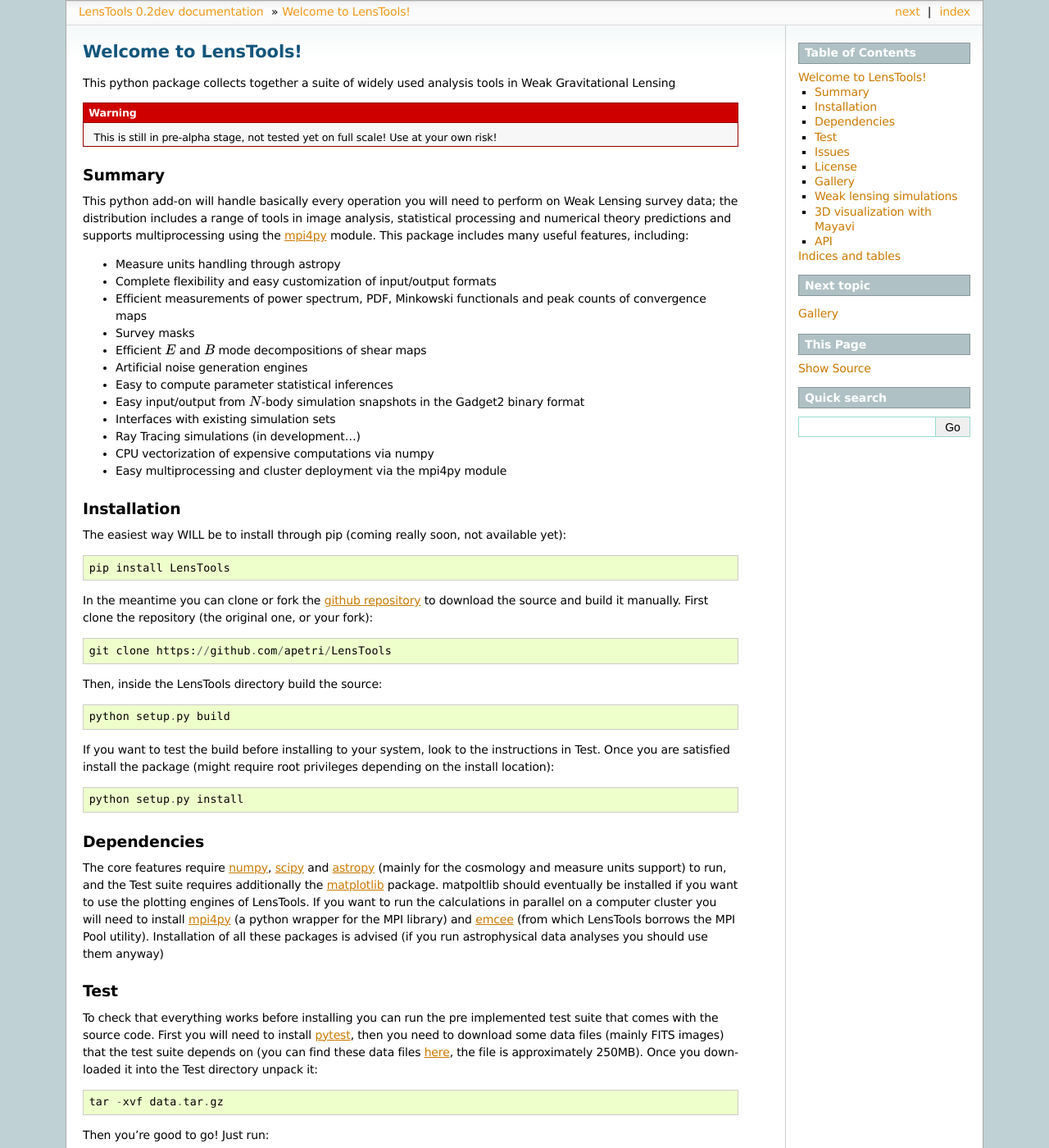
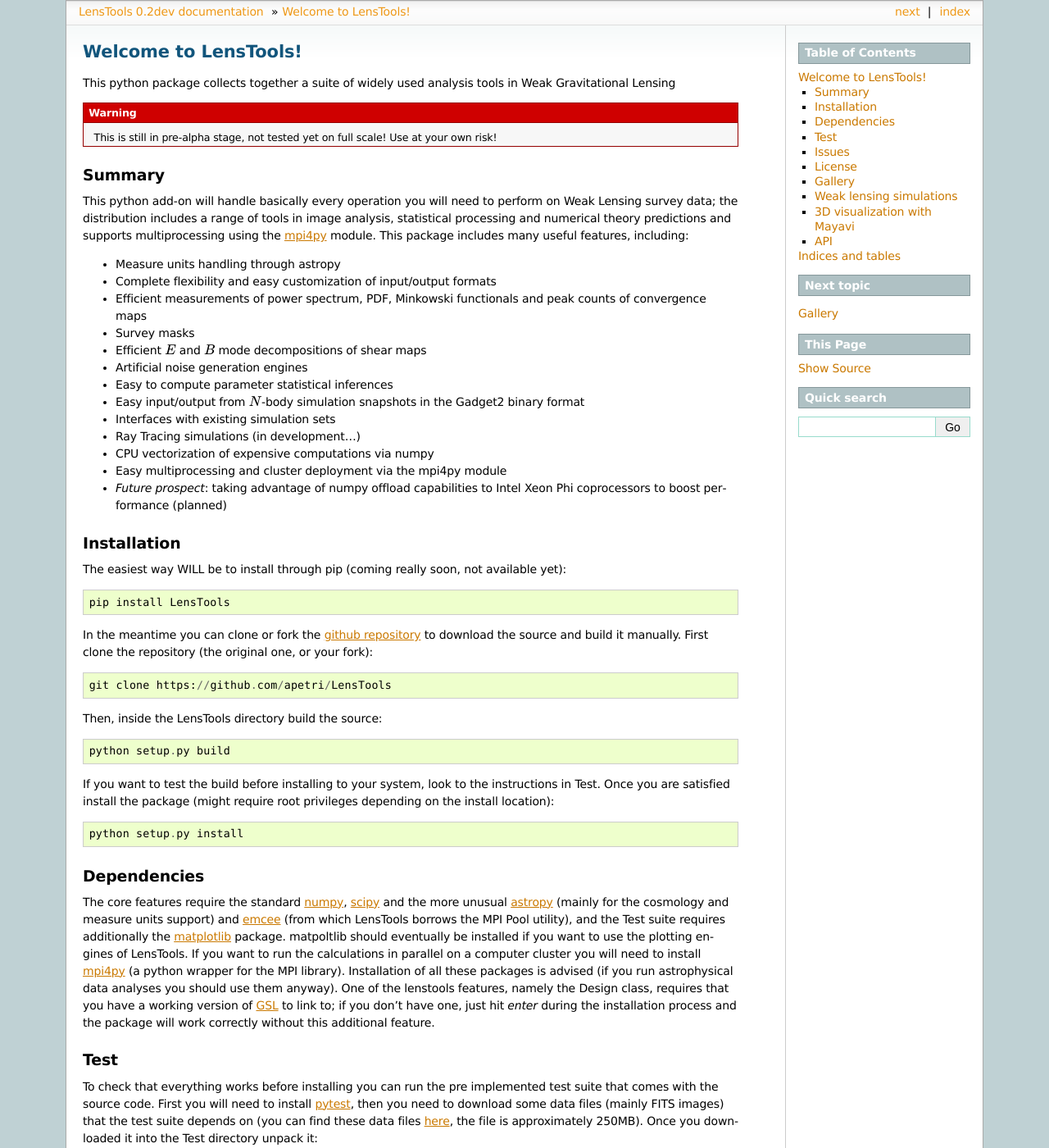
Before and after one commit to apetri/LensTools, a Sphinx documentation site: the page built from docs/source/index.rst, in a window 1280 px wide and 1400 px high. Shown: the whole window at 82% size. Built offline with Sphinx 7.4.7, drawn with Linux system fonts in a browser that asks for light colours.

Commit message:
emcee is now a requirement

```diff
--- a/docs/source/index.rst
+++ b/docs/source/index.rst
@@ -29,6 +29,7 @@
 - Ray Tracing simulations (in development...)
 - CPU vectorization of expensive computations via numpy
 - Easy multiprocessing and cluster deployment via the mpi4py module
+- *Future prospect*: taking advantage of numpy offload capabilities to Intel Xeon Phi coprocessors to boost performance (planned)
 
 Installation
 ------------
@@ -53,7 +54,7 @@
 Dependencies
 ------------
 
-The core features require `numpy <http://www.numpy.org>`_, `scipy <http://www.scipy.org>`_ and `astropy <http://www.astropy.org>`_ (mainly for the cosmology and measure units support)  to run, and the Test suite requires additionally the `matplotlib <http://matplotlib.org>`_ package. matpoltlib should eventually be installed if you want to use the plotting engines of LensTools. If you want to run the calculations in parallel on a computer cluster you will need to install `mpi4py <http://mpi4py.scipy.org>`_ (a python wrapper for the MPI library) and `emcee <http://dan.iel.fm/emcee/current/>`_ (from which LensTools borrows the MPI Pool utility). Installation of all these packages is advised (if you run astrophysical data analyses you should use them anyway)
+The core features require the standard `numpy <http://www.numpy.org>`_, `scipy <http://www.scipy.org>`_ and the more unusual `astropy <http://www.astropy.org>`_ (mainly for the cosmology and measure units support) and `emcee <http://dan.iel.fm/emcee/current/>`_ (from which LensTools borrows the MPI Pool utility), and the Test suite requires additionally the `matplotlib <http://matplotlib.org>`_ package. matpoltlib should eventually be installed if you want to use the plotting engines of LensTools. If you want to run the calculations in parallel on a computer cluster you will need to install `mpi4py <http://mpi4py.scipy.org>`_ (a python wrapper for the MPI library). Installation of all these packages is advised (if you run astrophysical data analyses you should use them anyway). One of the lenstools features, namely the Design class, requires that you have a working version of `GSL <http://www.gnu.org/software/gsl/>`_ to link to; if you don't have one, just hit *enter* during the installation process and the package will work correctly without this additional feature.
 
 Test
 ----
```
